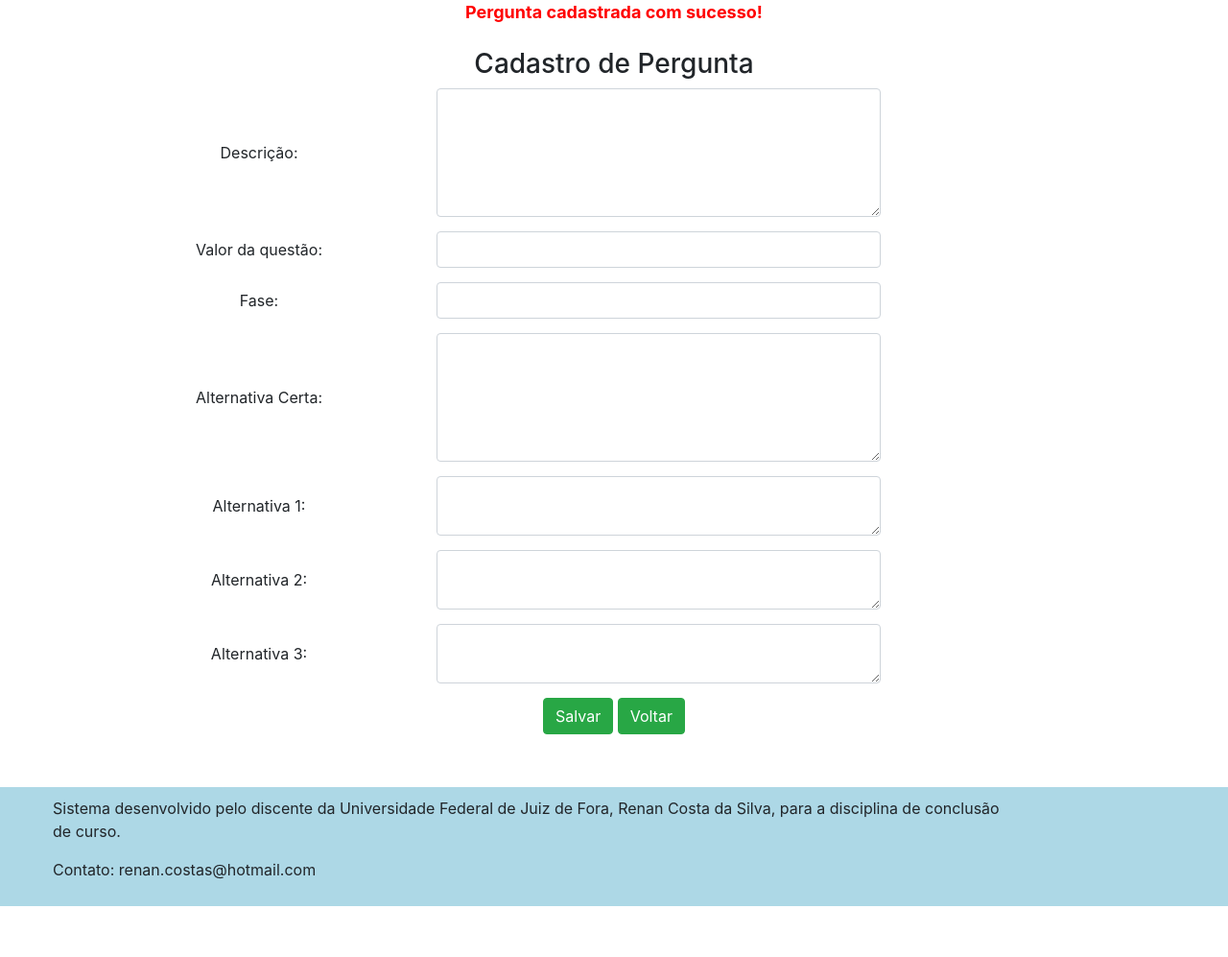
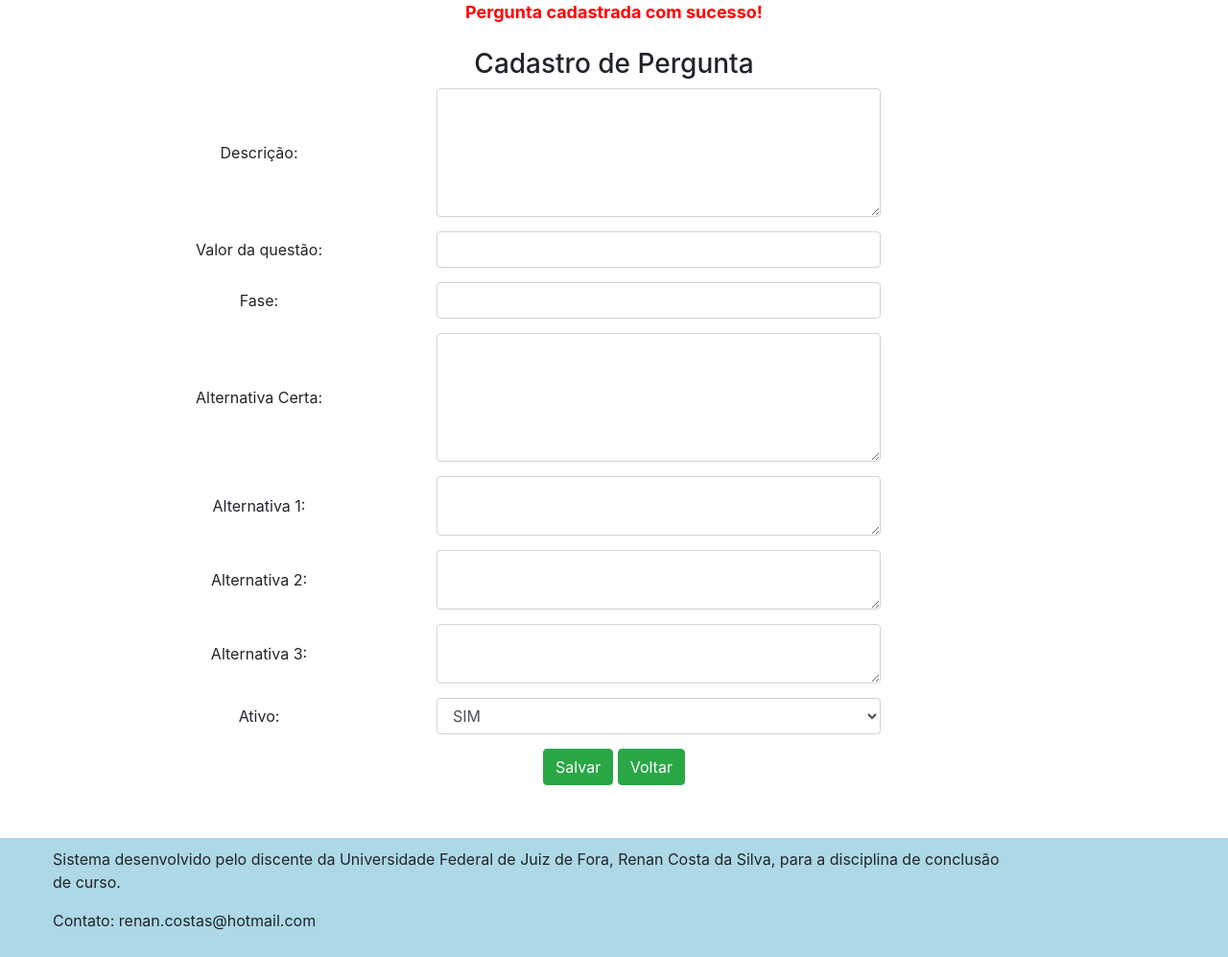
Before and after one commit to RenanSilva93/tcc_2018, a CodeIgniter app: page /tcc_2018/index.php/atividade/inserirPergunta in a window 1280 px wide. Shown: the part 241-1238 px from the top of the page at 96% size. Before the commit the page ends 1185 px from the top, so only its background shows below. Run offline with CodeIgniter, Linux system fonts and the light colour scheme; data that the repository does not hold is empty; some libraries are stand-ins or nearby versions.

Commit message:
inserindo campo de ativo para as perguntas

```diff
--- a/application/controllers/Atividade.php
+++ b/application/controllers/Atividade.php
@@ -68,7 +68,7 @@ class Atividade extends CI_Controller {
             $data['alternativa1'] = $post['alternativa1'];
             $data['alternativa2'] = $post['alternativa2'];
             $data['alternativa3'] = $post['alternativa3'];
-            $data['ativo'] = TRUE;
+            $data['ativo'] = $post['ativo'];
 
             if($this->modelAtividade->inserirPergunta($data)) {
                 $mensagem = 'Pergunta cadastrada com sucesso!';
--- a/application/views/atividade/cadastrarPerguntaView.php
+++ b/application/views/atividade/cadastrarPerguntaView.php
@@ -54,6 +54,14 @@ echo form_open('atividade/inserirPergunta/');
     </div>
 
     <div class="form-inline">
+        <label class="col-sm-4" for="ativo">Ativo: </label>
+            <select class="form-control col-sm-5" name="ativo" id="ativo" required>
+                    <option value="<?php echo TRUE; ?>">SIM</option>
+                    <option value="<?php echo FALSE; ?>">NÃO</option>
+            </select>
+    </div>
+
+    <div class="form-inline">
         <div class="col-sm-12">
             <button class="btn btn-success" type="submit" id="botao-salvar">Salvar</button>
 
```
